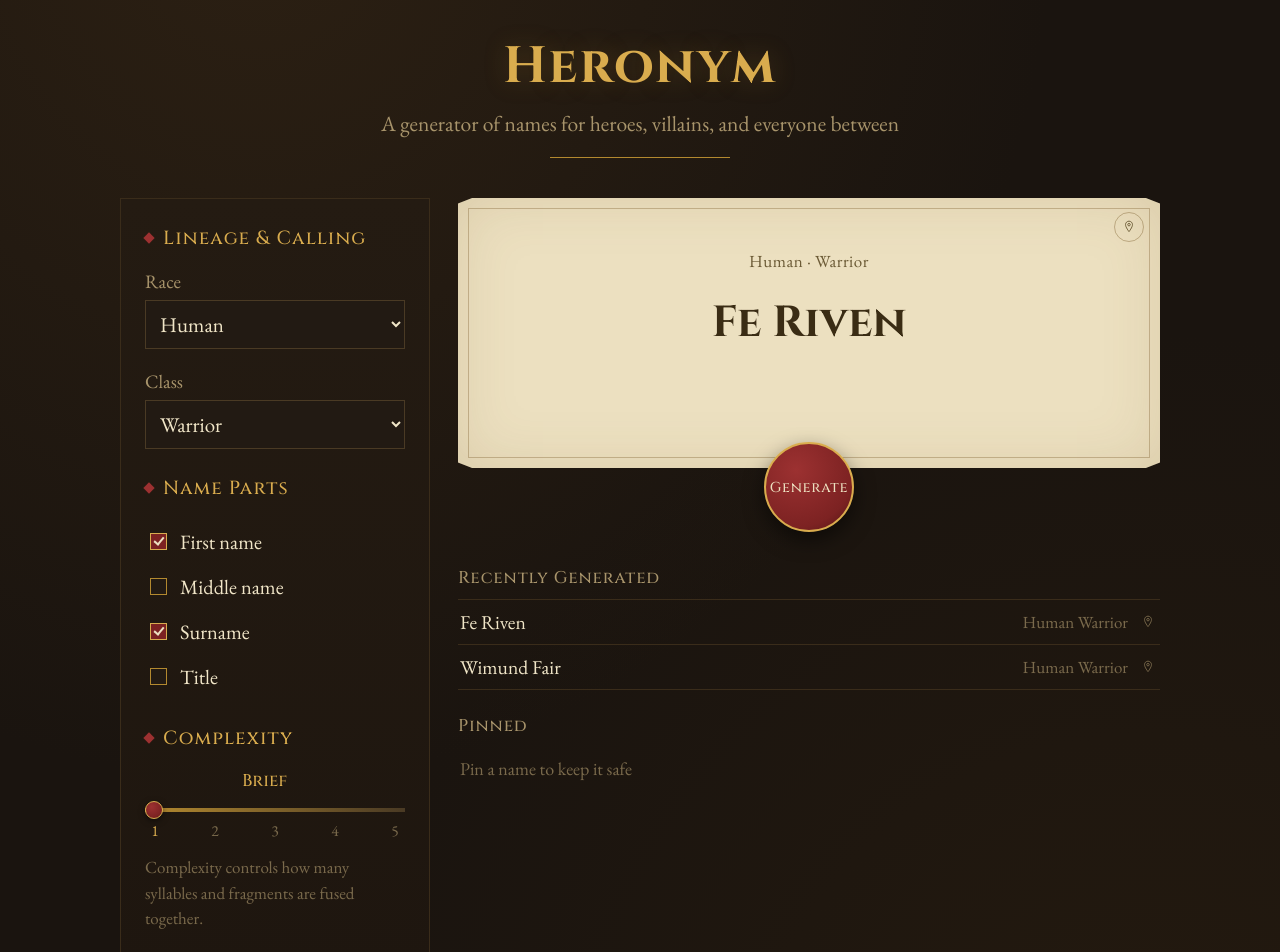
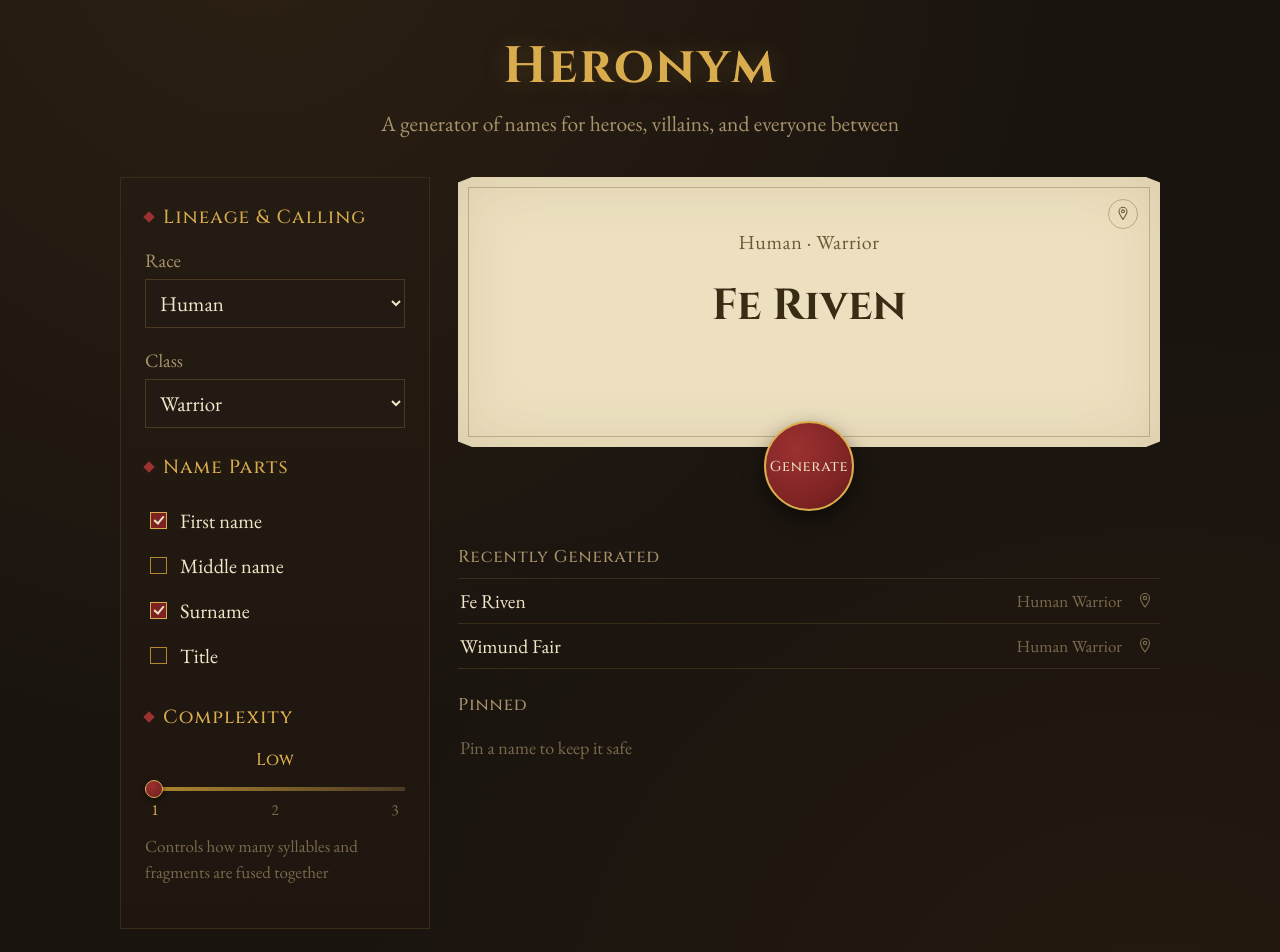
Before and after one commit to DanielHearn/heronym, a React (Vite) app: page / in a window 1280 px wide. Shown: the top 952 px of the page. Built offline with nearby package versions, Linux system fonts and the light colour scheme.

Commit message:
Fix font sizes

```diff
--- a/src/App.tsx
+++ b/src/App.tsx
@@ -98,7 +98,6 @@ export default function App() {
       <div className="masthead">
         <h1>Heronym</h1>
         <p>A generator of names for heroes, villains, and everyone between</p>
-        <div className="rule" />
       </div>
 
       <div className="layout">
@@ -131,11 +130,9 @@ export default function App() {
           <ToggleGroup opts={opts} onToggle={toggle} />
 
           <h2 style={{ marginTop: '26px' }}>Complexity</h2>
-          <ComplexityControl value={complexity} onChange={setComplexity} />
+          <ComplexityControl value={complexity} max={3} onChange={setComplexity} />
 
-          <p className="hint">
-            Complexity controls how many syllables and fragments are fused together.
-          </p>
+          <p className="hint">Controls how many syllables and fragments are fused together</p>
         </div>
 
         <div className="stage">
--- a/src/components/ComplexityControl.tsx
+++ b/src/components/ComplexityControl.tsx
@@ -1,11 +1,12 @@
-const COMPLEXITY_LABELS = ['Brief', 'Modest', 'Balanced', 'Ornate', 'Grand'] as const
+const COMPLEXITY_LABELS = ['Low', 'Medium', 'High'] as const
 
 type ComplexityControlProps = {
   value: number
+  max: number
   onChange: (value: number) => void
 }
 
-export default function ComplexityControl({ value, onChange }: ComplexityControlProps) {
+export default function ComplexityControl({ value, max, onChange }: ComplexityControlProps) {
   return (
     <div className="field" style={{ marginBottom: '8px' }}>
       <div className="complexity-row">
@@ -22,7 +23,7 @@ export default function ComplexityControl({ value, onChange }: ComplexityControl
         />
       </div>
       <div className="complexity-ticks">
-        {COMPLEXITY_LABELS.map((label, index) => (
+        {COMPLEXITY_LABELS.slice(0, max).map((label, index) => (
           <span key={label} className={index + 1 === value ? 'active' : ''}>
             {index + 1}
           </span>
--- a/src/index.less
+++ b/src/index.less
@@ -80,13 +80,6 @@ body {
     font-size: 1.08rem;
     margin: 0;
   }
-}
-
-.rule {
-  height: 1px;
-  background: @gold;
-  margin: 20px auto 0;
-  max-width: 180px;
 }
 
 .layout {
@@ -275,7 +268,6 @@ select {
   font-size: 0.85rem;
   color: @gold-bright;
   white-space: nowrap;
-  min-width: 66px;
 }
 
 .complexity-ticks {
@@ -329,7 +321,7 @@ select {
   }
 
   .kicker {
-    font-size: 0.85rem;
+    font-size: 1rem;
     letter-spacing: 0.03em;
     color: #6b5a35;
     margin-bottom: 10px;
@@ -371,7 +363,9 @@ select {
   display: flex;
   align-items: center;
   justify-content: center;
-  transition: transform 0.15s ease, box-shadow 0.15s ease;
+  transition:
+    transform 0.15s ease,
+    box-shadow 0.15s ease;
 
   &:hover {
     transform: translateY(-2px);
@@ -449,8 +443,8 @@ select {
 
 .pin-btn {
   position: absolute;
-  top: 14px;
-  right: 16px;
+  top: 22px;
+  right: 22px;
   width: 30px;
   height: 30px;
   border-radius: 50%;
@@ -462,6 +456,11 @@ select {
   justify-content: center;
   cursor: pointer;
   transition: all 0.15s ease;
+
+  svg {
+    width: 18px;
+    height: 18px;
+  }
 
   &:hover {
     border-color: @wax;
@@ -489,7 +488,12 @@ select {
   display: flex;
   align-items: center;
   justify-content: center;
-  padding: 3px;
+  padding: 4px;
+
+  svg {
+    width: 18px;
+    height: 18px;
+  }
 
   &:hover {
     color: @gold-bright;
```
